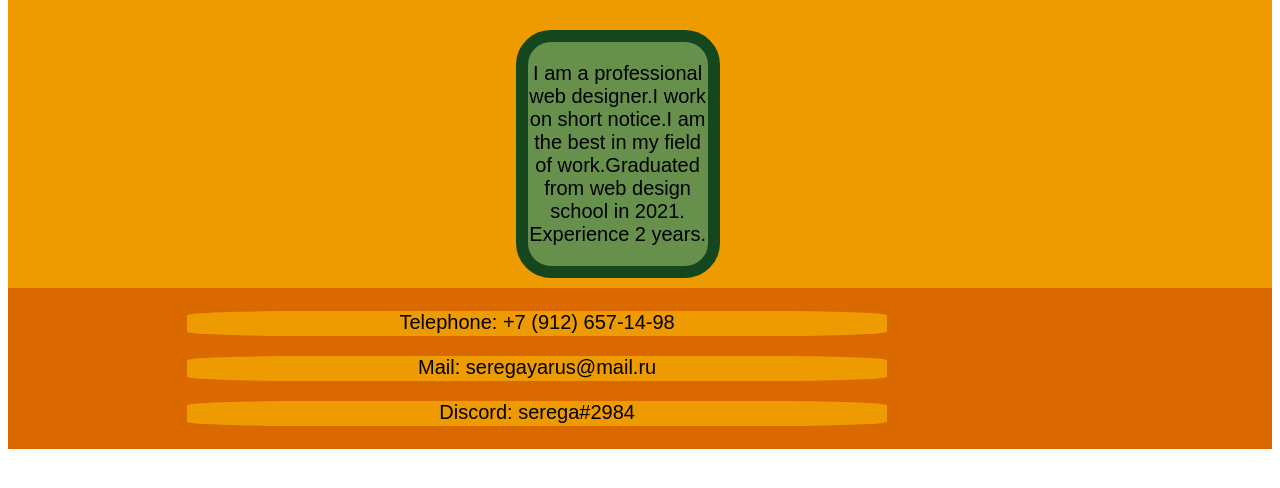
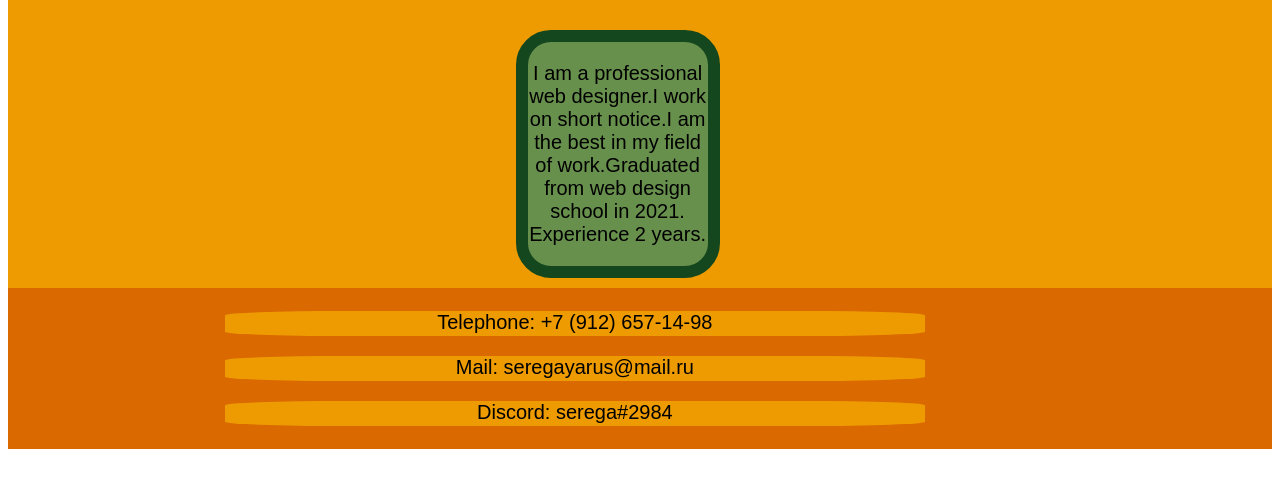
Before and after one commit to SeregaYar162/Portfolio, a plain HTML site: page index.html in a window 1280 px wide. Shown: the part 232-720 px from the top of the page. Drawn offline with Linux system fonts and the light colour scheme.

Commit message:
Update style.css

```diff
--- a/style.css
+++ b/style.css
@@ -74,7 +74,7 @@ footer{
     background-color: #EE9B01;
     width: 700px;
     height: 25px;
-    margin-left:14%;
+    margin-left:17%;
     border-radius: 17%;
     font-size: 20px;
     margin-bottom:20px ;
```
